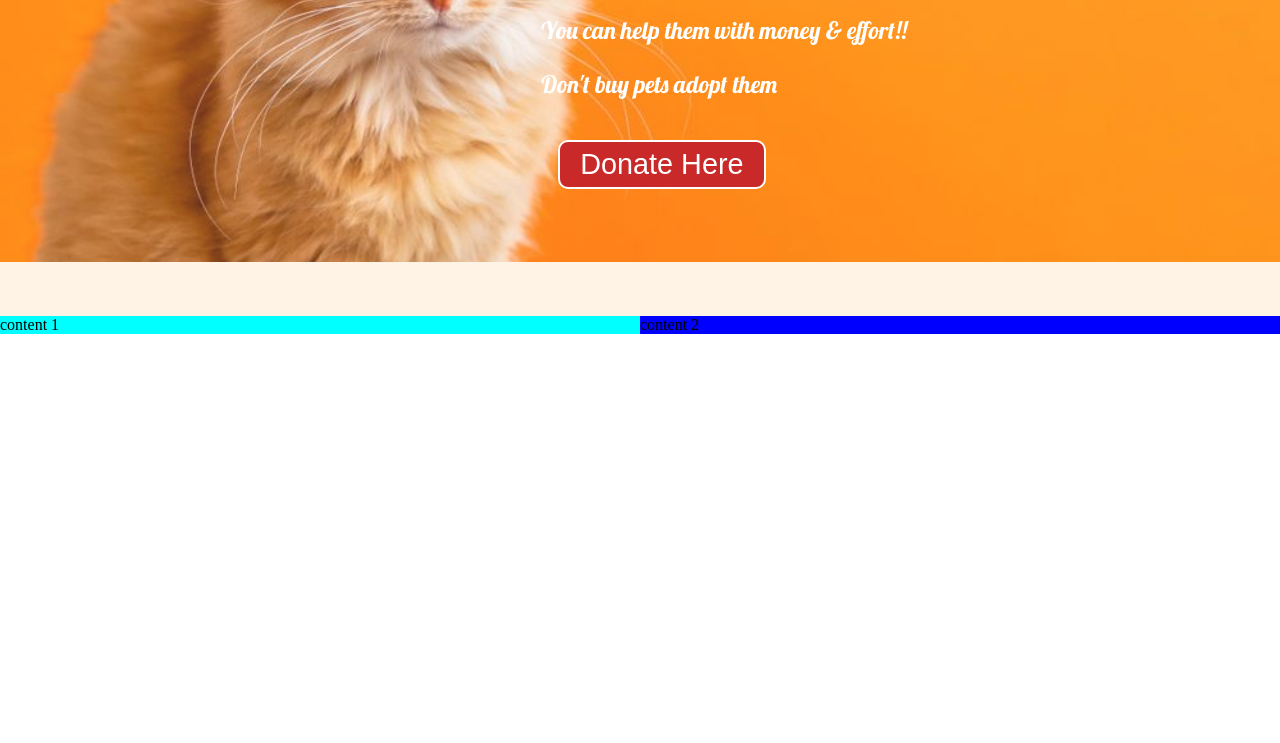
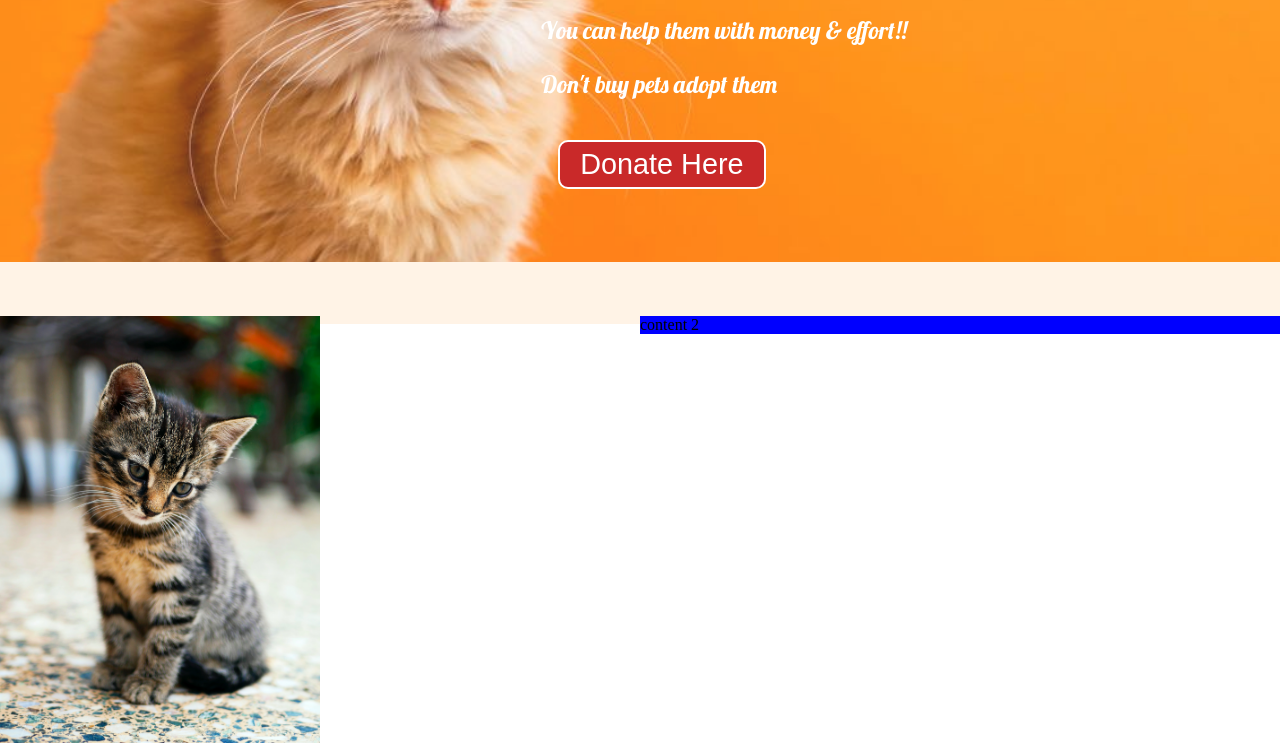
Before and after one commit to Saba-26/Animal-Shelter, a plain HTML site: page index.html in a window 1280 px wide. Shown: the part 380-1123 px from the top of the page. Before the commit the page ends 800 px from the top, so only its background shows below. Drawn offline with Linux system fonts and the light colour scheme.

Commit message:
image added in about.

```diff
--- a/index.html
+++ b/index.html
@@ -34,7 +34,10 @@
 
     <!-- About US -->
     <div>
-        <div id="content1">content 1</div>
+        <div id="content1">
+            <!-- content 1 -->
+            <img src="Images/about_cat.jpg" alt="cat" width="50%" heigh="50%">
+        </div>
 	    <div id="content2">content 2</div>
     </div>
 </body>
--- a/styles.css
+++ b/styles.css
@@ -119,7 +119,9 @@ div{
 #content1{
     float:left;
     width:50%;
-    background-color: aqua;
+    display: flex;
+
+    /* background-color: aqua; */
 }
 
 #content2{
```
Also changed, not shown: Images/about_cat.jpg (added).
